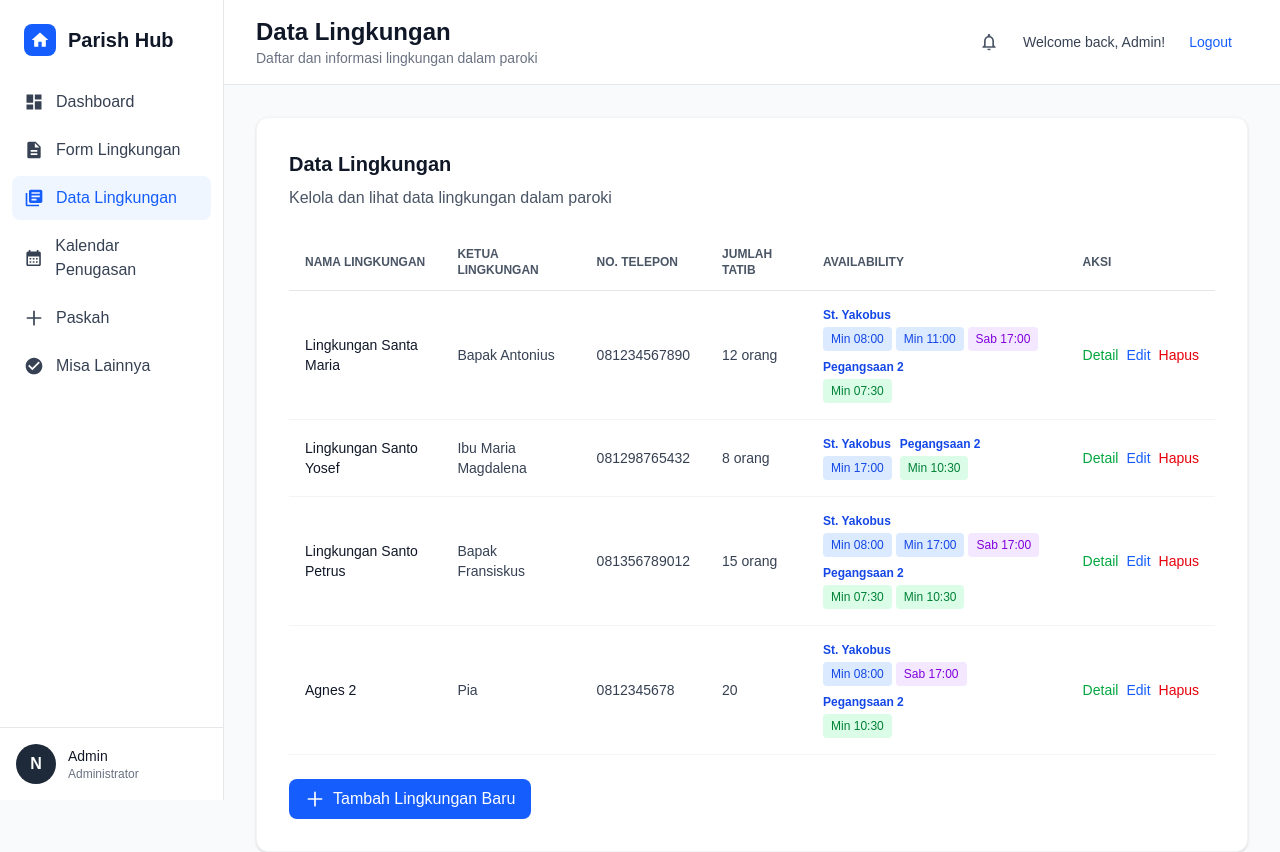
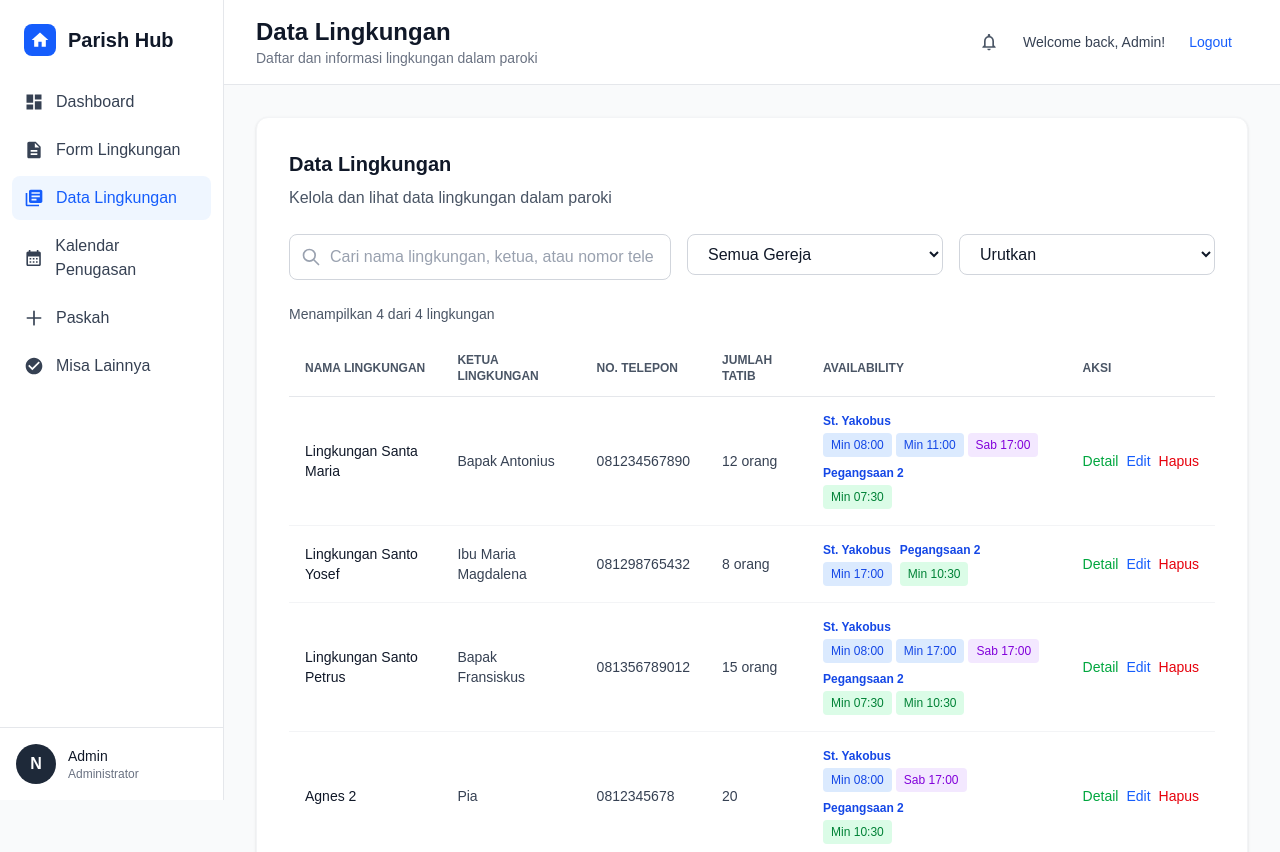
Before and after one commit to PriscillaHandoyo/stykb-dashboard, a Next.js app in the folder stykb-dashboard/: page /data-lingkungan in a window 1280 px wide. Shown: the top 852 px of the page. Built offline with nearby package versions, Linux system fonts and the light colour scheme.

Commit message:
20251107_06 - Fix filter buttons in the data lingkungan page

```diff
--- a/stykb-dashboard/app/data-lingkungan/page.tsx
+++ b/stykb-dashboard/app/data-lingkungan/page.tsx
@@ -17,15 +17,23 @@ interface LingkunganData {
 
 export default function DataLingkunganPage() {
   const [data, setData] = useState<LingkunganData[]>([]);
+  const [filteredData, setFilteredData] = useState<LingkunganData[]>([]);
   const [loading, setLoading] = useState(true);
   const [selectedItem, setSelectedItem] = useState<LingkunganData | null>(null);
   const [showDetailModal, setShowDetailModal] = useState(false);
   const [showEditModal, setShowEditModal] = useState(false);
   const [editFormData, setEditFormData] = useState<LingkunganData | null>(null);
+  const [searchQuery, setSearchQuery] = useState("");
+  const [filterChurch, setFilterChurch] = useState("all");
+  const [sortBy, setSortBy] = useState("default");
 
   useEffect(() => {
     loadData();
   }, []);
+
+  useEffect(() => {
+    applyFilters();
+  }, [data, searchQuery, filterChurch, sortBy]);
 
   const loadData = () => {
     setLoading(true);
@@ -33,12 +41,78 @@ export default function DataLingkunganPage() {
       .then((response) => response.json())
       .then((jsonData) => {
         setData(jsonData);
+        setFilteredData(jsonData);
         setLoading(false);
       })
       .catch((error) => {
         console.error("Error loading data:", error);
         setLoading(false);
       });
+  };
+
+  const applyFilters = () => {
+    let filtered = [...data];
+
+    // Apply search filter
+    if (searchQuery) {
+      filtered = filtered.filter(
+        (item) =>
+          item.namaLingkungan
+            .toLowerCase()
+            .includes(searchQuery.toLowerCase()) ||
+          item.namaKetua.toLowerCase().includes(searchQuery.toLowerCase()) ||
+          item.nomorTelepon.includes(searchQuery)
+      );
+    }
+
+    // Apply church filter
+    if (filterChurch !== "all") {
+      filtered = filtered.filter((item) => {
+        const churches = Object.keys(item.availability);
+        return churches.some((church) =>
+          church.toLowerCase().includes(filterChurch.toLowerCase())
+        );
+      });
+    }
+
+    // Apply sorting
+    switch (sortBy) {
+      case "name-asc":
+        filtered.sort((a, b) =>
+          a.namaLingkungan.localeCompare(b.namaLingkungan)
+        );
+        break;
+      case "name-desc":
+        filtered.sort((a, b) =>
+          b.namaLingkungan.localeCompare(a.namaLingkungan)
+        );
+        break;
+      case "tatib-asc":
+        filtered.sort((a, b) => {
+          const numA = parseInt(a.jumlahTatib) || 0;
+          const numB = parseInt(b.jumlahTatib) || 0;
+          return numA - numB;
+        });
+        break;
+      case "tatib-desc":
+        filtered.sort((a, b) => {
+          const numA = parseInt(a.jumlahTatib) || 0;
+          const numB = parseInt(b.jumlahTatib) || 0;
+          return numB - numA;
+        });
+        break;
+      case "ketua-asc":
+        filtered.sort((a, b) => a.namaKetua.localeCompare(b.namaKetua));
+        break;
+      case "ketua-desc":
+        filtered.sort((a, b) => b.namaKetua.localeCompare(a.namaKetua));
+        break;
+      default:
+        // Keep original order
+        break;
+    }
+
+    setFilteredData(filtered);
   };
 
   const handleDelete = async (id: number) => {
@@ -286,6 +360,87 @@ export default function DataLingkunganPage() {
               </div>
             ) : (
               <>
+                {/* Search and Filter Section */}
+                <div className="mb-6 flex flex-col sm:flex-row gap-4">
+                  {/* Search Bar */}
+                  <div className="flex-1">
+                    <div className="relative">
+                      <svg
+                        className="absolute left-3 top-1/2 transform -translate-y-1/2 w-5 h-5 text-gray-400"
+                        fill="none"
+                        stroke="currentColor"
+                        viewBox="0 0 24 24"
+                      >
+                        <path
+                          strokeLinecap="round"
+                          strokeLinejoin="round"
+                          strokeWidth={2}
+                          d="M21 21l-6-6m2-5a7 7 0 11-14 0 7 7 0 0114 0z"
+                        />
+                      </svg>
+                      <input
+                        type="text"
+                        placeholder="Cari nama lingkungan, ketua, atau nomor telepon..."
+                        value={searchQuery}
+                        onChange={(e) => setSearchQuery(e.target.value)}
+                        className="w-full pl-10 pr-4 py-2.5 border border-gray-300 rounded-lg focus:ring-2 focus:ring-blue-500 focus:border-transparent outline-none text-gray-900 placeholder-gray-400"
+                      />
+                    </div>
+                  </div>
+
+                  {/* Filter by Church */}
+                  <div className="sm:w-64">
+                    <select
+                      value={filterChurch}
+                      onChange={(e) => setFilterChurch(e.target.value)}
+                      className="w-full px-4 py-2.5 border border-gray-300 rounded-lg focus:ring-2 focus:ring-blue-500 focus:border-transparent outline-none text-gray-900 bg-white"
+                    >
+                      <option value="all">Semua Gereja</option>
+                      <option value="yakobus">St. Yakobus</option>
+                      <option value="pegangsaan">Pegangsaan 2</option>
+                    </select>
+                  </div>
+
+                  {/* Sort Dropdown */}
+                  <div className="sm:w-64">
+                    <select
+                      value={sortBy}
+                      onChange={(e) => setSortBy(e.target.value)}
+                      className="w-full px-4 py-2.5 border border-gray-300 rounded-lg focus:ring-2 focus:ring-blue-500 focus:border-transparent outline-none text-gray-900 bg-white"
+                    >
+                      <option value="default">Urutkan</option>
+                      <option value="name-asc">Nama A-Z</option>
+                      <option value="name-desc">Nama Z-A</option>
+                      <option value="ketua-asc">Ketua A-Z</option>
+                      <option value="ketua-desc">Ketua Z-A</option>
+                      <option value="tatib-asc">Tatib Terendah</option>
+                      <option value="tatib-desc">Tatib Tertinggi</option>
+                    </select>
+                  </div>
+
+                  {/* Clear Filters Button */}
+                  {(searchQuery ||
+                    filterChurch !== "all" ||
+                    sortBy !== "default") && (
+                    <button
+                      onClick={() => {
+                        setSearchQuery("");
+                        setFilterChurch("all");
+                        setSortBy("default");
+                      }}
+                      className="px-4 py-2.5 text-sm text-gray-600 hover:text-gray-800 hover:bg-gray-100 rounded-lg border border-gray-300 transition-colors"
+                    >
+                      Reset
+                    </button>
+                  )}
+                </div>
+
+                {/* Results Count */}
+                <div className="mb-4 text-sm text-gray-600">
+                  Menampilkan {filteredData.length} dari {data.length}{" "}
+                  lingkungan
+                </div>
+
                 {/* Table */}
                 <div className="overflow-x-auto">
                   <table className="w-full">
@@ -312,7 +467,17 @@ export default function DataLingkunganPage() {
                       </tr>
                     </thead>
                     <tbody>
-                      {data.map((item) => (
+                      {filteredData.length === 0 ? (
+                        <tr>
+                          <td
+                            colSpan={6}
+                            className="py-8 text-center text-gray-500"
+                          >
+                            Tidak ada data yang sesuai dengan pencarian
+                          </td>
+                        </tr>
+                      ) : (
+                        filteredData.map((item) => (
                           <tr
                             key={item.id}
                             className="border-b border-gray-100 hover:bg-gray-50"
@@ -355,7 +520,8 @@ export default function DataLingkunganPage() {
                               </div>
                             </td>
                           </tr>
-                      ))}
+                        ))
+                      )}
                     </tbody>
                   </table>
                 </div>
```
Lines whose indentation alone changed are shown as unchanged.
